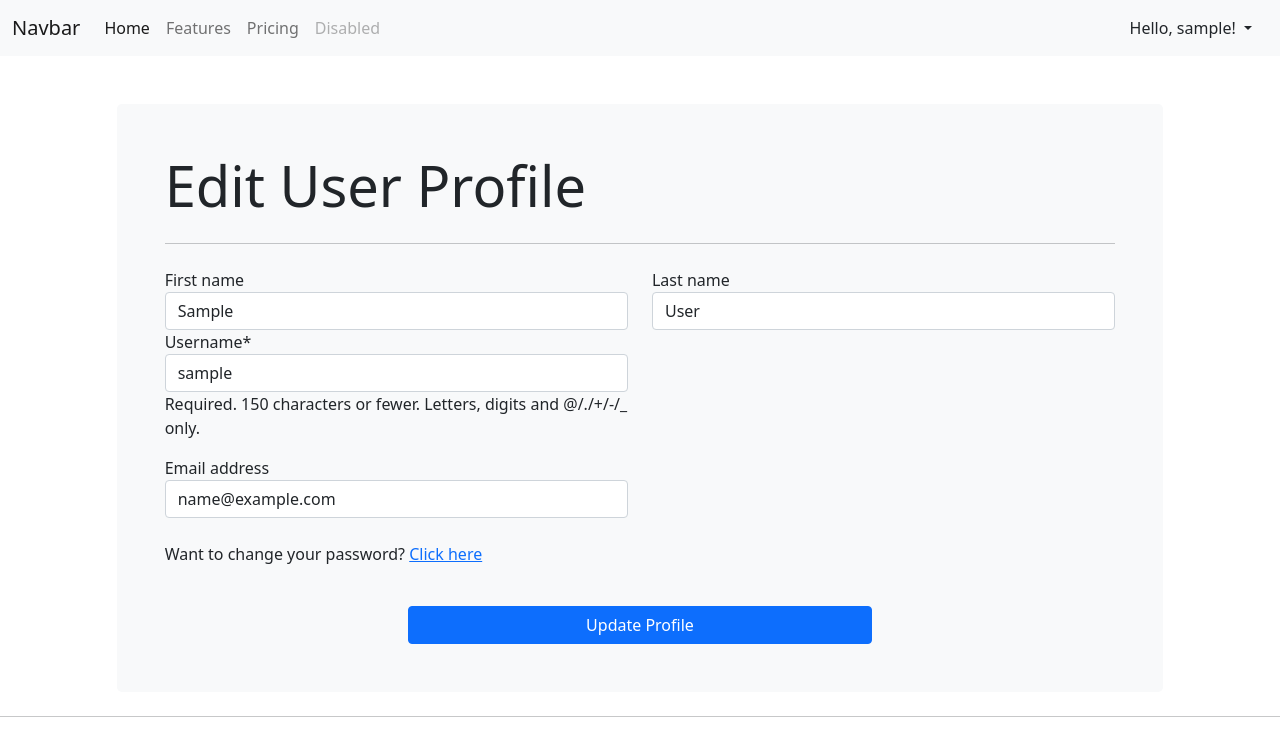
After one commit to MarcheloJacome/AppTesis, a Django app: page /edit_user/ in a window 1280 px wide. The commit adds this page. Shown: the top 756 px of the page. Run offline with Django 3.2, Linux system fonts and the light colour scheme; the visitor is signed in with stand-in values (Sample User, id 1); parts of the project's set-up code (start-up, migrations or seed data) failed here and were passed over; some libraries are stand-ins or nearby versions.

Commit message:
Added user features
The following features were added:
-Edit user profile
-Change user password

```diff
--- a/projectTesis/apps/app1/forms.py
+++ b/projectTesis/apps/app1/forms.py
@@ -2,14 +2,34 @@ from django import forms
 from django.forms import fields, widgets
 from .models import Prediction
 from django.contrib.auth.models import User
-from django.contrib.auth.forms import UserCreationForm
+from django.contrib.auth.forms import UserCreationForm, UserChangeForm, PasswordChangeForm
 
 class CreateUserForm(UserCreationForm):
     class Meta:
         model = User
-        fields = ['username', 'email', 'password1', 'password2']
+        fields = ('username','first_name','last_name','email', 'password1', 'password2')
+
+class EditUserForm(UserChangeForm):
+    def __init__(self, *args, **kwargs):
+        super(EditUserForm, self).__init__(*args, **kwargs)
+        for visible in self.visible_fields():
+            visible.field.widget.attrs['class'] = 'form-control'
+    class Meta:
+        model = User
+        fields = ('username','first_name','last_name','email')
+
+class CustomPasswordChangeForm(PasswordChangeForm):
+    def __init__(self, *args, **kwargs):
+        super(CustomPasswordChangeForm, self).__init__(*args, **kwargs)
+        for visible in self.visible_fields():
+            visible.field.widget.attrs['class'] = 'form-control'
+
 
 class PredictionForm(forms.ModelForm):
+    def __init__(self, *args, **kwargs):
+        super(PredictionForm, self).__init__(*args, **kwargs)
+        for visible in self.visible_fields():
+            visible.field.widget.attrs['class'] = 'form-control'
     class Meta:
         model = Prediction
         fields=['age','sex','chestPainType','restingBP','cholesterol','fastingBS','restingECG','maxHR','exerciseAngina','oldpeak','sT_Slope']
--- a/projectTesis/apps/app1/templates/base.html
+++ b/projectTesis/apps/app1/templates/base.html
@@ -7,17 +7,21 @@
     <meta name="viewport" content="width=device-width, initial-scale=1">
 
     <!-- Bootstrap CSS -->
-    <link href="https://cdn.jsdelivr.net/npm/bootstrap@5.1.3/dist/css/bootstrap.min.css" rel="stylesheet"
-        integrity="sha384-1BmE4kWBq78iYhFldvKuhfTAU6auU8tT94WrHftjDbrCEXSU1oBoqyl2QvZ6jIW3" crossorigin="anonymous">
+
+    <link href="https://cdn.jsdelivr.net/npm/bootstrap@5.1.3/dist/css/bootstrap.min.css" rel="stylesheet" integrity="sha384-1BmE4kWBq78iYhFldvKuhfTAU6auU8tT94WrHftjDbrCEXSU1oBoqyl2QvZ6jIW3" crossorigin="anonymous">
+
+    <!-- <link rel="stylesheet" href="https://stackpath.bootstrapcdn.com/bootstrap/4.3.1/css/bootstrap.min.css"
+    integrity="sha384-ggOyR0iXCbMQv3Xipma34MD+dH/1fQ784/j6cY/iJTQUOhcWr7x9JvoRxT2MZw1T" crossorigin="anonymous"> -->
+    <link rel="stylesheet" href="https://cdnjs.cloudflare.com/ajax/libs/font-awesome/5.15.3/css/all.min.css">
 
     <title>Hello, world!</title>
 </head>
 
 <body>
     {% include 'navbar.html' %}
-    <div class="container">
+    <div class="container-fluid">
         <div class="col-md-10 offset-md-1 mt-5">
-            <div class="jumbotron">
+            <div class="p-5 mb-4 bg-light rounded-3">
                 {% block title %}
                 {% endblock title %}
                 <hr class="my-4">
@@ -30,4 +34,7 @@
     <h5></h5>
 </body>
 
+<script src="https://cdn.jsdelivr.net/npm/@popperjs/core@2.10.2/dist/umd/popper.min.js" integrity="sha384-7+zCNj/IqJ95wo16oMtfsKbZ9ccEh31eOz1HGyDuCQ6wgnyJNSYdrPa03rtR1zdB" crossorigin="anonymous"></script>
+<script src="https://cdn.jsdelivr.net/npm/bootstrap@5.1.3/dist/js/bootstrap.min.js" integrity="sha384-QJHtvGhmr9XOIpI6YVutG+2QOK9T+ZnN4kzFN1RtK3zEFEIsxhlmWl5/YESvpZ13" crossorigin="anonymous"></script>
+
 </html>
--- /dev/null
+++ b/projectTesis/apps/app1/templates/edit_user.html
@@ -0,0 +1,47 @@
+{% extends 'base.html' %}
+{% load crispy_forms_tags %}
+{% block title %}
+<h1 class="display-4">Edit User Profile</h1>
+<p class="lead font-italic"></p>
+{% endblock title %}
+{% block content%}
+<form action="" method="POST">
+    {% csrf_token %}
+    <div class="row">
+        <div class="col">
+            {{form.first_name|as_crispy_field}}
+        </div>
+        <div class="col">
+            {{form.last_name|as_crispy_field}}
+        </div>
+    </div>
+    <div class="row">
+        <div class="col-md-6">
+            {{form.username |as_crispy_field}}
+        </div>
+    </div>
+    <div class="row">
+        <div class="col-md-6">
+            {{form.email |as_crispy_field}}
+        </div>
+    </div>
+    <div class="row">
+        &nbsp
+        <div class="col-md-12">
+
+            <p>Want to change your password? <a class="link-primary" href="{% url 'change_user_pass' %}">Click here</a></p>
+        </div>
+        &nbsp
+    </div>
+    {% for message in messages %}
+    <p id="">{{message}}</p>
+    {% endfor %}
+    <div class="row">
+        <div class="d-grid gap-1 col-6 mx-auto">
+            <button class="btn btn-primary" type="submit">Update Profile</button>
+
+        </div>
+    </div>
+
+</form>
+{% endblock content%}
--- a/projectTesis/apps/app1/templates/navbar.html
+++ b/projectTesis/apps/app1/templates/navbar.html
@@ -21,11 +21,16 @@
       </ul>
 
     </div>
-    <span class="navbar-text">
-      Hello, {{request.user}}
-    </span>
-    <span class="navbar-text">
-      <a class="nav-link" href="{% url 'logout' %}">Logout</a>
+
+
+    <span class="nav-item dropdown">
+      <a class="nav-link dropdown-toggle link-dark" href="#" id="navbarDropdownMenuLink" role="button" data-bs-toggle="dropdown" aria-expanded="false">
+        Hello, {{ request.user|default:'Guest' }}!
+      </a>
+      <ul class="dropdown-menu" aria-labelledby="navbarDropdownMenuLink">
+        <li><a class="nav-link link-dark" href="{% url 'edit_user' %}">Edit Profile</a></li>
+        <li><a class="nav-link link-dark" href="{% url 'logout' %}">Logout</a></li>
+      </ul>
     </span>
   </div>
 </nav>
--- a/projectTesis/apps/app1/views.py
+++ b/projectTesis/apps/app1/views.py
@@ -3,9 +3,9 @@ from http.client import HTTPResponse
 from django.shortcuts import render, redirect
 from django.http import response
 from .forms import *
-from django.contrib.auth.forms import UserCreationForm
+from django.contrib.auth.forms import UserCreationForm, PasswordChangeForm
 from django.contrib import messages
-from django.contrib.auth import authenticate, login, logout
+from django.contrib.auth import authenticate, login, logout, update_session_auth_hash
 import numpy as np
 import joblib
 
@@ -44,6 +44,33 @@ def loginPage(request):
 def logoutUser(request):
     logout(request)
     return redirect('login')
+
+def editUser(request):
+    form = EditUserForm(instance = request.user)
+    print(request.user)
+    if request.method == 'POST':
+        form = EditUserForm(request.POST, instance = request.user)
+        if form.is_valid():
+            form.save()
+            user = form.cleaned_data.get('username')
+            messages.success(request,'Account was updated for '+user)
+            #return redirect('prediction')
+    context = {'form':form}
+    return render(request,'edit_user.html',context)
+
+def changeUserPass(request):
+    if request.user.is_authenticated:
+        if request.method == 'POST':
+            form = CustomPasswordChangeForm(user=request.user, data=request.POST)
+            #form = PasswordChangeForm(user=request.user, data=request.POST)
+            if form.is_valid():
+                form.save()
+                update_session_auth_hash(request, form.user)
+                return redirect('Prediction')
+        else:
+            form = CustomPasswordChangeForm(user=request.user)
+        context = {'form':form}
+        return render(request,'change_user_pass.html',context)
 
 reloadModel = joblib.load('aiModels/LGModel.pkl')
 
--- a/projectTesis/projectTesis/settings.py
+++ b/projectTesis/projectTesis/settings.py
@@ -75,6 +75,7 @@ WSGI_APPLICATION = 'projectTesis.wsgi.application'
 # Database
 # https://docs.djangoproject.com/en/3.0/ref/settings/#databases
 
+#Must add credential as environmental variables and read their values in Python
 DATABASES = {
     'default': {
         'ENGINE': 'mssql',
@@ -134,6 +135,7 @@ STATICFILES_DIRS = [
 
 MEDIA_ROOT = os.path.join(BASE_DIR, 'static/images')
 
+#Must add credential as environmental variables and read their values in Python
 EMAIL_BACKEND = 'django.core.mail.backends.smtp.EmailBackend'
 EMAIL_HOST = 'smtp.gmail.com'
 EMAIL_PORT = 587
--- a/projectTesis/projectTesis/urls.py
+++ b/projectTesis/projectTesis/urls.py
@@ -24,6 +24,8 @@ urlpatterns = [
     path('register/', views.registerPage, name="register"),
     path('login/', views.loginPage, name="login"),
     path('logout/', views.logoutUser, name="logout"),
+    path('edit_user/', views.editUser, name="edit_user"),
+    path('change_user_pass/', views.changeUserPass, name="change_user_pass"),
     path('reset_password/', auth_views.PasswordResetView.as_view(template_name="password_reset.html"), name="reset_password"),
     path('reset_password_sent/', auth_views.PasswordResetDoneView.as_view(template_name="password_reset_sent.html"), name="password_reset_done"),
     path('reset/<uidb64>/<token>/', auth_views.PasswordResetConfirmView.as_view(template_name="password_reset_form.html"), name="password_reset_confirm"),
```
Also changed, not shown: projectTesis/apps/app1/templates/change_user_pass.html (added, +33 -0 lines), projectTesis/apps/app1/templates/prediction.html (+5 -3 lines), projectTesis/apps/app1/templates/register.html (+13 -4 lines).
